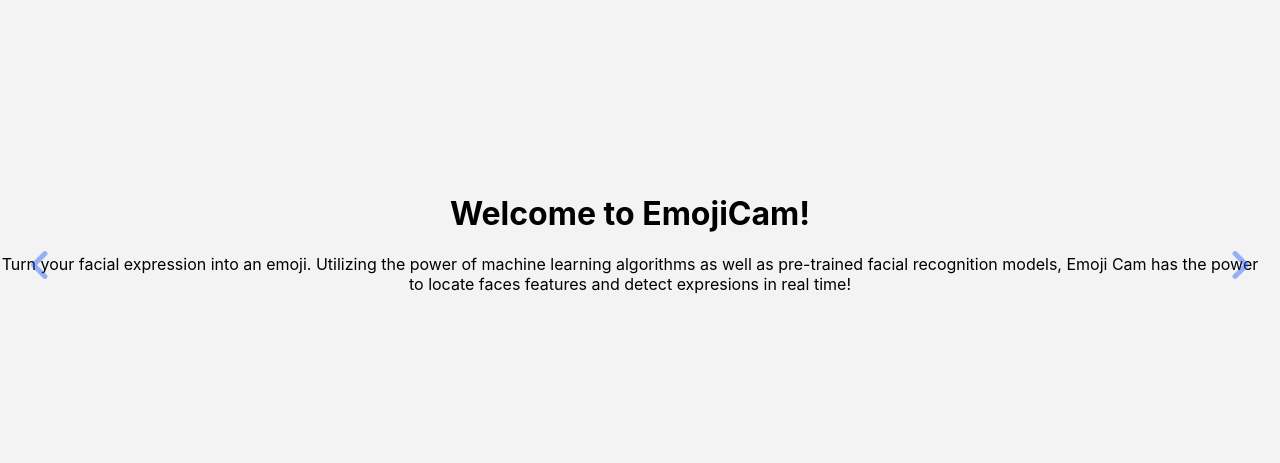
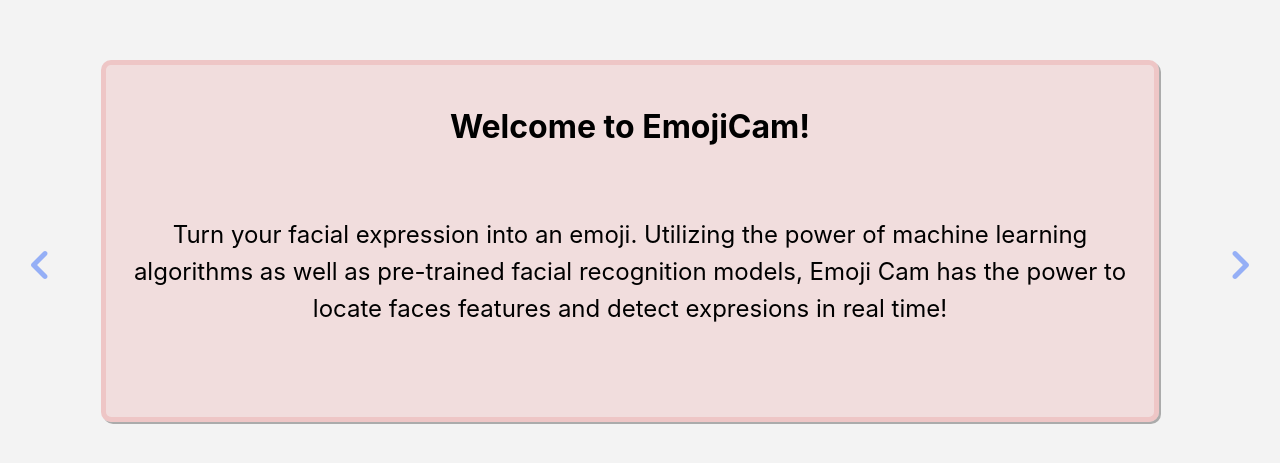
Before and after one commit to 11hkella/EmojiCam-static, a React (Create React App) app in the folder client/: page / in a window 1280 px wide. Shown: the part 149-612 px from the top of the page. Built offline with nearby package versions, Linux system fonts and the light colour scheme; no server answers.

Commit message:
styled start button and welcome message

```diff
--- a/client/src/component/StartButton.css
+++ b/client/src/component/StartButton.css
@@ -14,7 +14,6 @@
     color: #f3f3f3;
     text-shadow: 2px 2px #0c0c0c;
     box-shadow: 3px 3px #0c0c0c;
-    transition: all 50ms ease;
 
     background: linear-gradient(124deg, #ff2400, #e81d1d, #e8b71d, #e3e81d, #1de840, #1ddde8, #2b1de8, #dd00f3, #dd00f3);
     background-size: 1800% 1800%;
@@ -25,7 +24,8 @@
     animation: rainbow 18s ease infinite;
 }
 .start-button-container button:hover{
-    transform: scale(1.02, 1.02);
+    border: 5px solid #21ff64;
+    color: #21ff64;
 }
 
 @-webkit-keyframes rainbow {
--- a/client/src/component/Welcome.css
+++ b/client/src/component/Welcome.css
@@ -1,4 +1,21 @@
 .welcome-container{
     text-align: center;
+    width: 80%;
+    margin: 0 auto;
+    padding: 20px;
+    border: 5px solid #e7969654;
+    border-radius: 10px;
+    background-color: #ebb1b154;
+    box-shadow: 2px 2px #0c0c0c4f;
 
 }
+
+.welcome-container p{
+    margin: 70px 0;
+    line-height: 37px;
+    font-size: 24px;
+}
+
+.welcome-container h1{
+    font-size: 32px;
+}
```
